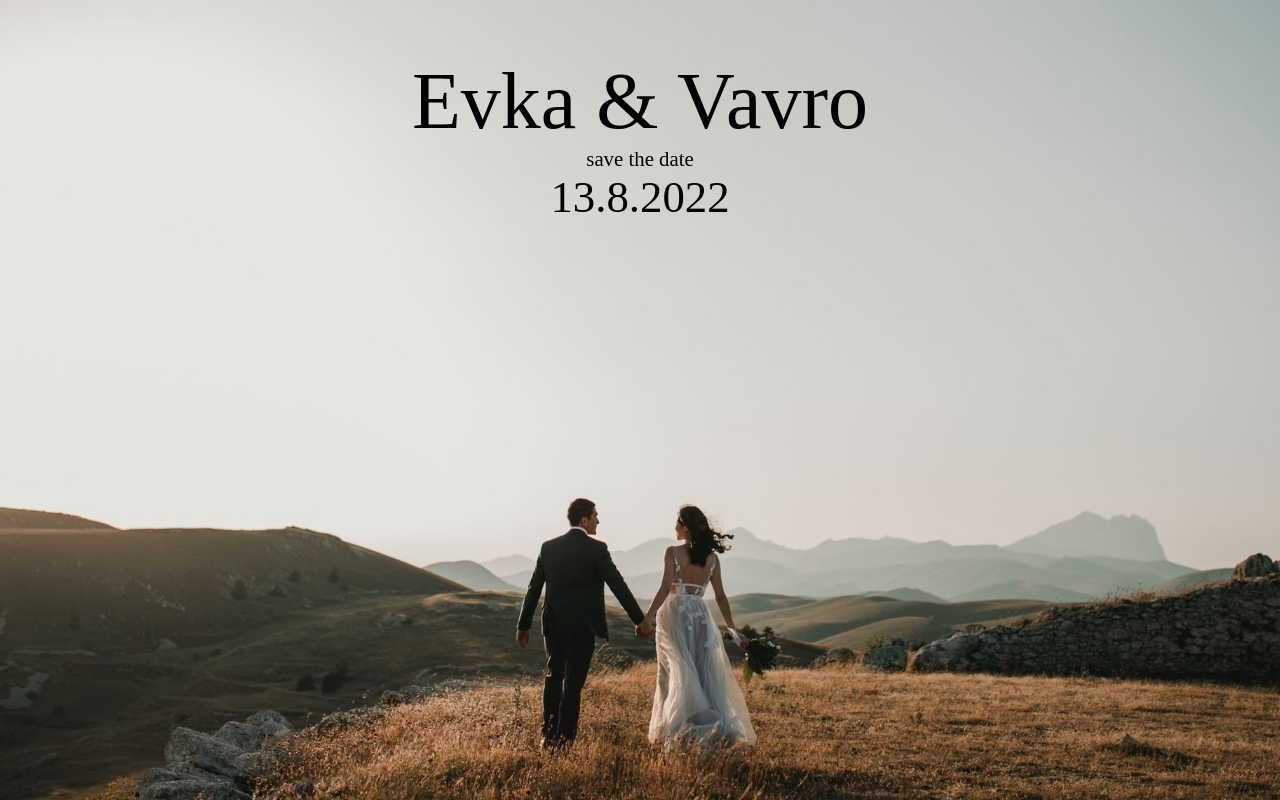
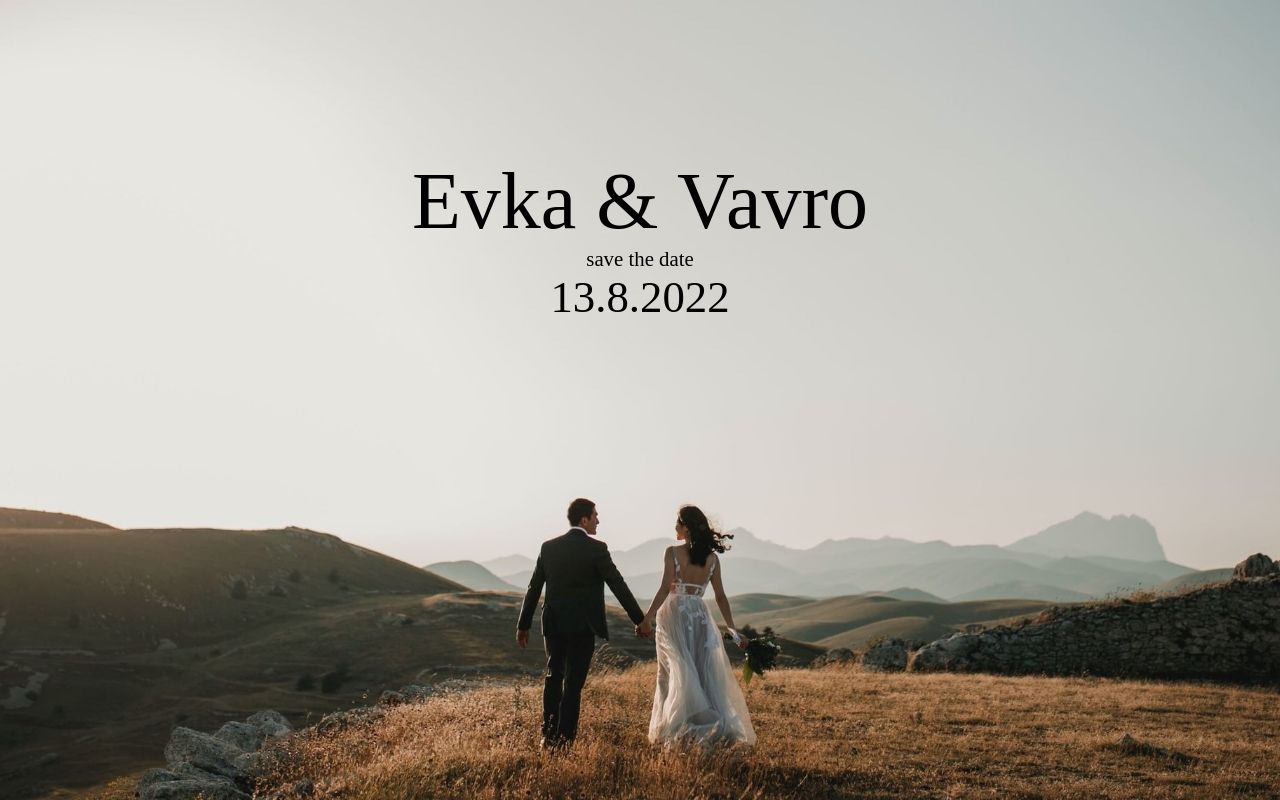
Before and after one commit to EvaDemkova/wedding, a Next.js app: page / in a window 1280 px wide. Built offline with nearby package versions, Linux system fonts and the light colour scheme; a web font is replaced by a local one.

Commit message:
fix layout

```diff
--- a/styles/components/Homepage.module.scss
+++ b/styles/components/Homepage.module.scss
@@ -4,6 +4,14 @@
   display: flex;
   flex-direction: column;
   justify-content: center;
+
+  @media only screen and (max-width: 480px ) {
+    height: 400px;
+  }
+
+  @media only screen and (min-width: 1200px ) {
+    height: 500px;
+  }
 
 }
 
```
